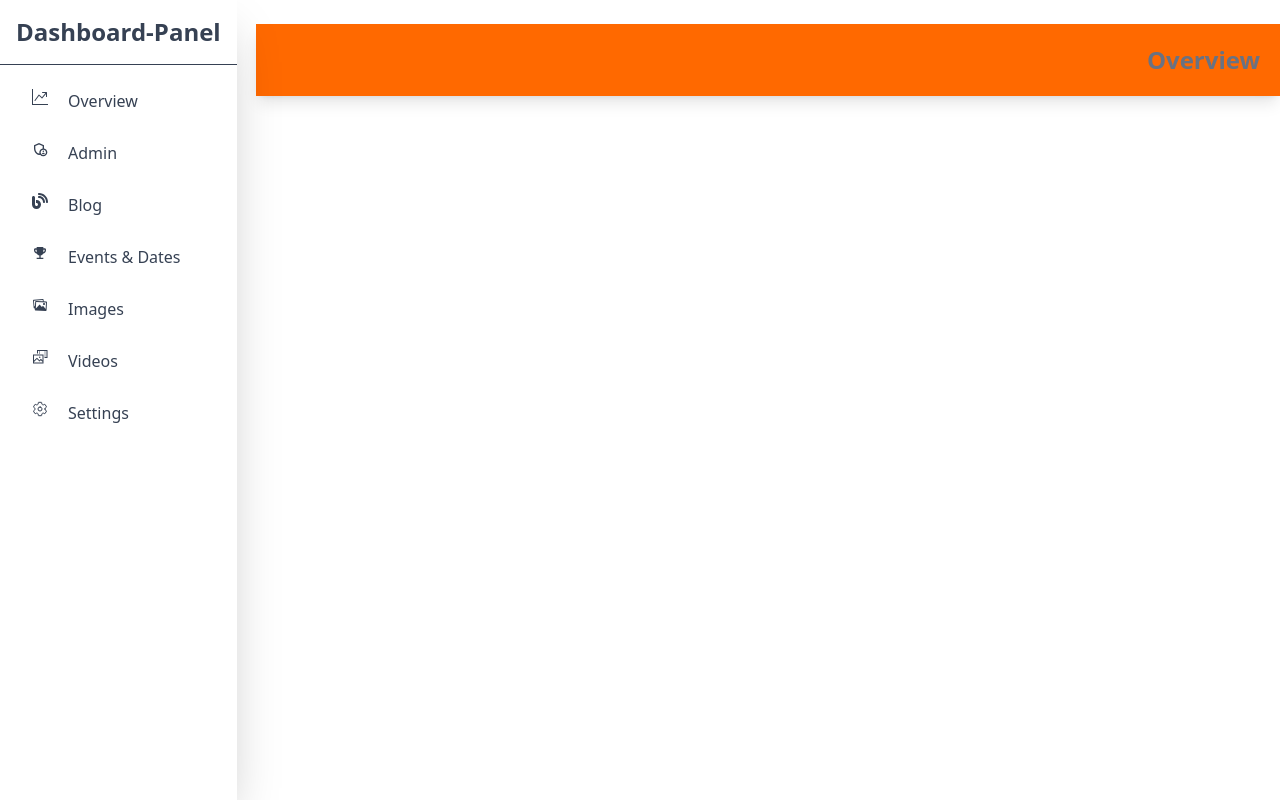
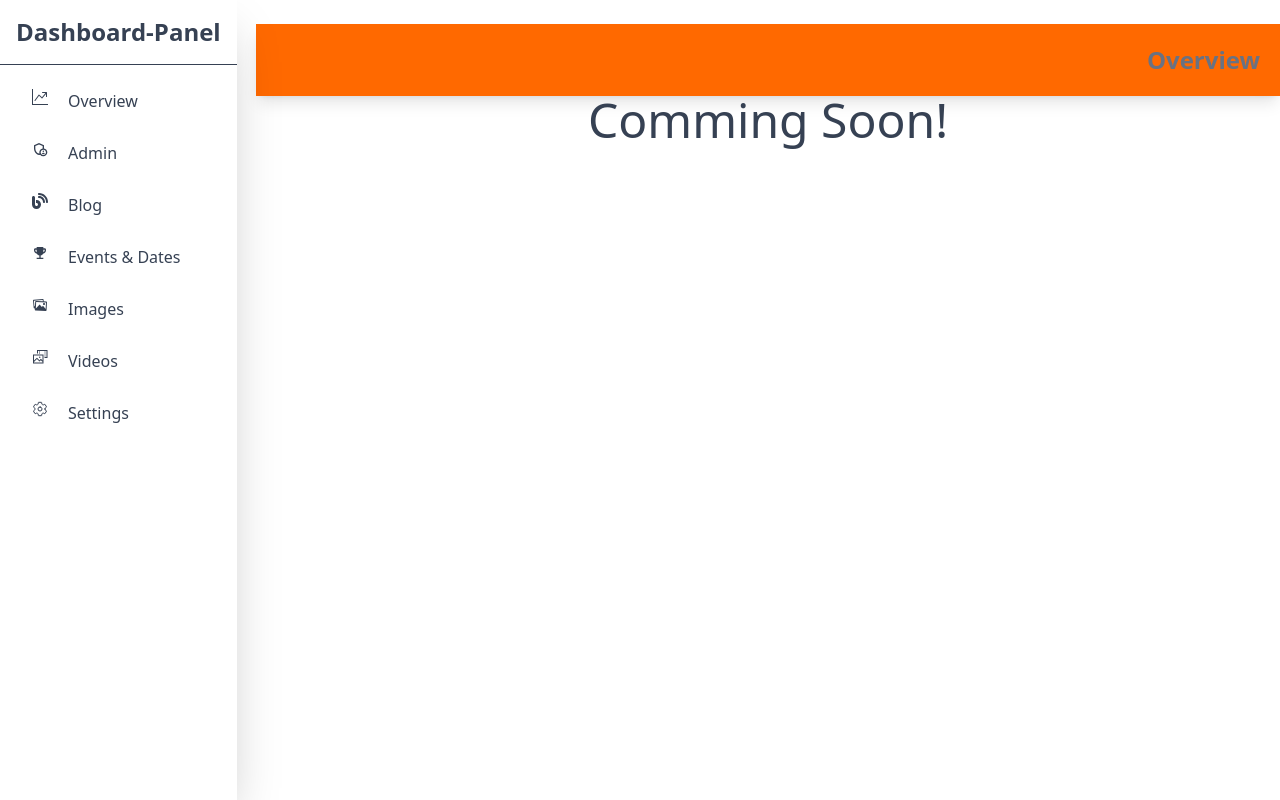
Before and after one commit to tobias-omondi/Fanaka-dashboard-panel, a React (Vite) app in the folder dash-panel/: page /dashboard/dashpanel/overview in a window 1280 px wide. Shown: the top 800 px of the page. Built offline with nearby package versions, Linux system fonts and the light colour scheme.

Commit message:
overview channel

```diff
--- a/dash-panel/src/components/DashboardPanel/PagesLinks.jsx/Overview.jsx
+++ b/dash-panel/src/components/DashboardPanel/PagesLinks.jsx/Overview.jsx
@@ -6,6 +6,7 @@ const Overview = () => {
       <div className=' w-2.5 xl md:w-5xl'>
         <h2 className='text-2xl shadow-lg text-end p-5 font-bold text-gray-500 bg-orange-500 cursor-pointer hover:shadow-2xl hover:delay-200 hover:transition hover:duration-300 ease-in-out'>Overview</h2>
         </div>
+        <h2 className='text-center text-5xl text-gray-700'>Comming Soon!</h2>
     </div>
   )
 }
```
